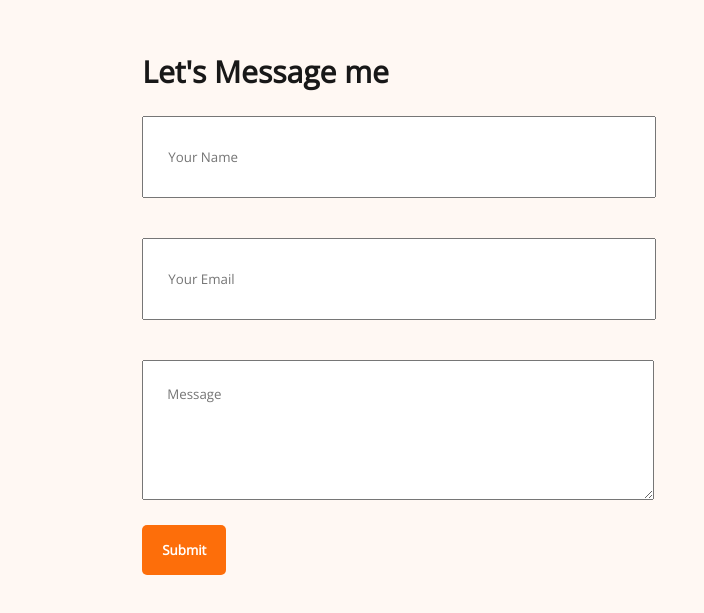
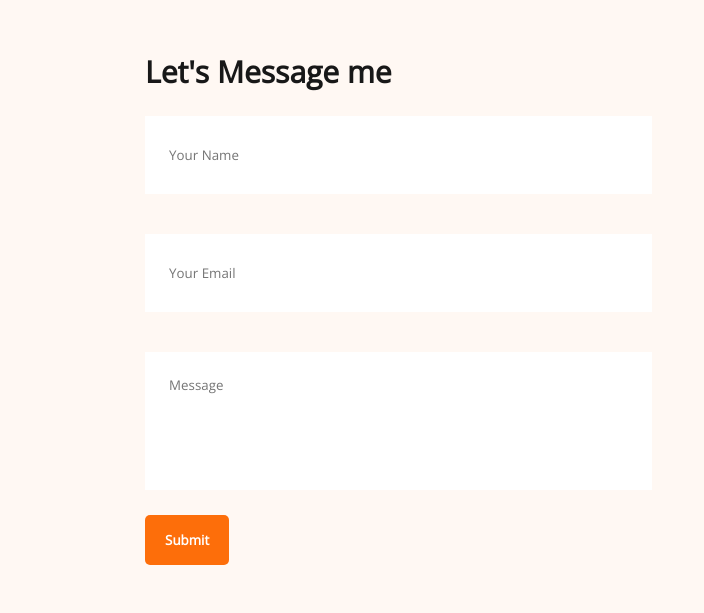
Before and after one commit to nmcsakib/My-Portfolio, a plain HTML site: page index.html in a window 1280 px wide. Shown: the part 3379-3992 px from the top of the page, 576-1280 px from the left. Drawn offline with nearby package versions, Linux system fonts and the light colour scheme.

Commit message:
Complete

```diff
--- a/Styles/Style.css
+++ b/Styles/Style.css
@@ -337,7 +337,9 @@ td {
     width: 100%;
     padding: 24px  ;
     margin: 20px 0;
-
+    border: 0;
+    outline: none;
+    resize: none;
 
 }
 .form form input[type=text], input[type=email]{
```
